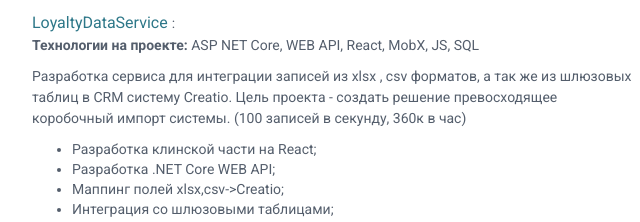
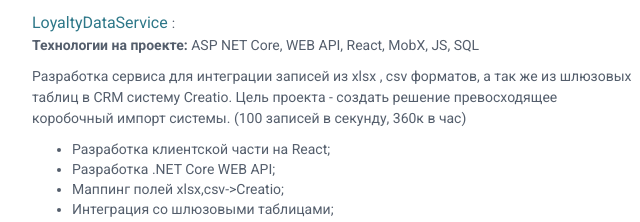
Before and after one commit to MaksimSimpleCode/MaksimSimpleCode, a plain HTML site: page index.html in a window 1280 px wide. Shown: the part 800-1022 px from the top of the page, 188-828 px from the left. Drawn offline with Linux system fonts and the light colour scheme.

Commit message:
Update index.html

```diff
--- a/index.html
+++ b/index.html
@@ -142,7 +142,7 @@
                      CRM систему Creatio. Цель проекта - создать решение превосходящее коробочный импорт системы. (100 записей в секунду, 360к в час)
                   </p>
                   <ul>
-                        <li> Разработка клинской части на React;</li>
+                        <li> Разработка клиентской части на React;</li>
                         <li> Разработка .NET Core WEB API;</li>
                         <li> Маппинг полей xlsx,csv->Creatio;</li>
                         <li> Интеграция со шлюзовыми таблицами;</li>
```
